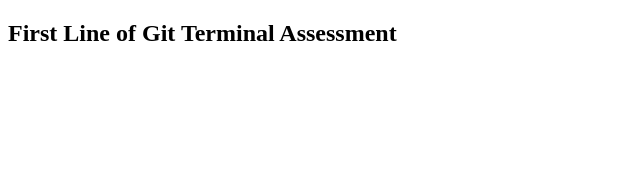
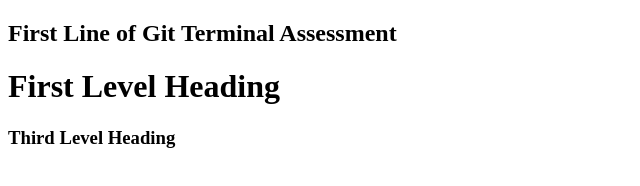
Before and after one commit to shaider2009/git_terminal_assessment, a plain HTML site: page index.html in a window 1280 px wide. Shown: the whole page, without its empty margins (0-640 px from the left). Drawn offline with Linux system fonts and the light colour scheme.

Commit message:
add files

```diff
--- a/index.html
+++ b/index.html
@@ -3,4 +3,8 @@
     <head>
         <tittle><h2>First Line of Git Terminal Assessment</h2></tittle>
         </head>
+        <body>
+            <h1>First Level Heading</h1>
+            <h3>Third Level Heading</h3>
+        </body>
 </html>
```
